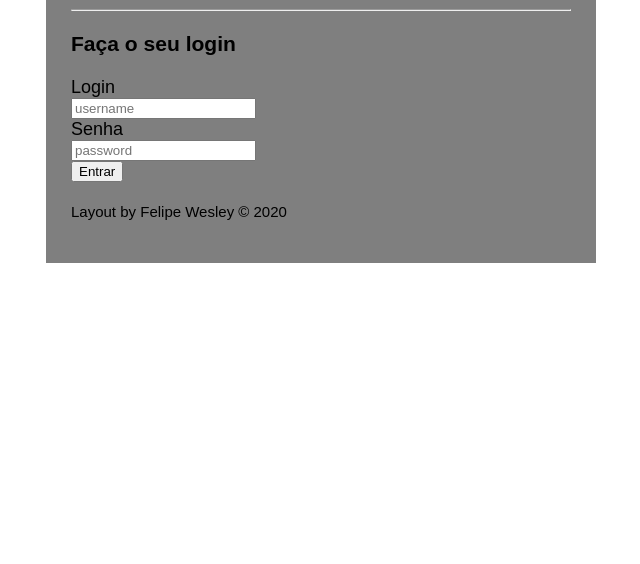
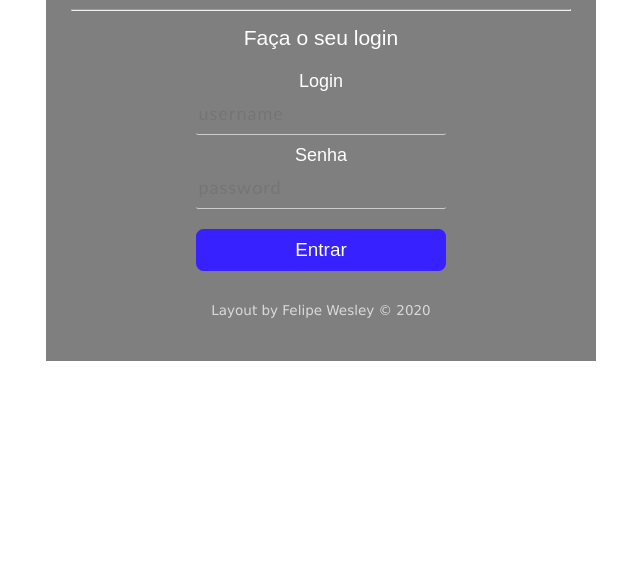
Before and after one commit to felipewesley/templateFormLogin, a plain HTML site: page index.html in a window 1280 px wide. Shown: the part 236-800 px from the top of the page, without its empty margins (319-959 px from the left). Drawn offline with nearby package versions, Linux system fonts and the light colour scheme.

Commit message:
Estilização do formulário

```diff
--- a/index.html
+++ b/index.html
@@ -17,14 +17,14 @@
                     <hr class="rule">
                     <h3 class="title"> Faça o seu login </h3>
                 </div>
-                <form action="#">
+                <form>
                     <div class="input input-login">
                         <label for="input-login"> Login </label><br>
                         <input type="text" id="input-login" class="input-value form-element primary default" placeholder="username" spellcheck="false">
                     </div>
                     <div class="input input-login">
                         <label for="input-password"> Senha </label><br>
-                        <input type="password" id="input-password" class="input-value form-element primary default" placeholder="password" spellcheck="false">
+                        <input type="password" id="input-password" class="input-value form-element primary default" placeholder="password">
                     </div>
                     <button type="submit" class="btn-submit form-element default" id="btn-entrar"> Entrar </button> <br><br>
                     <small id="footer"> Layout by Felipe Wesley &copy; 2020 </small>
--- a/style.css
+++ b/style.css
@@ -17,3 +17,103 @@ body {
     position: absolute;
     top: 15vh;
 }
+
+.main-box {
+    background: transparent;
+    color: #FFF;
+}
+
+.content {
+    position: relative;
+    text-align: center;
+    align-items: center;
+}
+
+.default {
+    outline-style: none;
+}
+
+.input {
+    position: relative;
+    justify-content: center;
+    align-items: center;
+    margin: 10px;
+}
+
+input {
+    font: 1em 'Gill Sans', 'Gill Sans MT', Calibri, 'Trebuchet MS', sans-serif;
+    letter-spacing: 1px;
+}
+
+div.input input.init,.primary,.error {
+    background: transparent;
+    color: #FFF;
+    padding: 10px 2.5px;
+    border: none;
+    border-bottom: 1.5px solid #CCC;
+    border-radius: 2.5px;
+    transition: ease 0.25s;
+}
+
+div.input input.init:focus {
+    border-color: #3079FF;
+}
+
+div.input input.primary:focus {
+    border-color: #07E907;
+}
+
+input.error {
+    border-color: #FF4242;
+}
+
+input.error:focus {
+    border-color: #FF4242;
+}
+
+label {
+    margin: 15px 0px;
+}
+
+.title-box .title{
+    font-weight: lighter;
+}
+
+div.title-box hr.rule {
+    margin-bottom: 15px;
+}
+
+h3.title {
+    margin-top: 5px;
+}
+
+button.btn-submit {
+    background: #3821ff;
+    color: #FFF;
+    margin: 10px 0px;
+    padding: 10px;
+    border: none;
+    border-radius: 7.5px;
+    font-size: 1.05em;
+    transition: ease 0.25s;
+}
+
+button.btn-submit:hover {
+    background: #1300b9;
+    cursor: pointer;
+}
+
+button.btn-submit:focus {
+    background: #1300b9;
+}
+
+.form-element {
+    width: 250px;
+    max-width: 100%;
+}
+
+small#footer {
+    font: 0.75em lighter;
+    font-family: 'Lucida Sans', 'Lucida Sans Regular', 'Lucida Grande', 'Lucida Sans Unicode', Geneva, Verdana, sans-serif;
+    color: #DADADA;
+}
```
